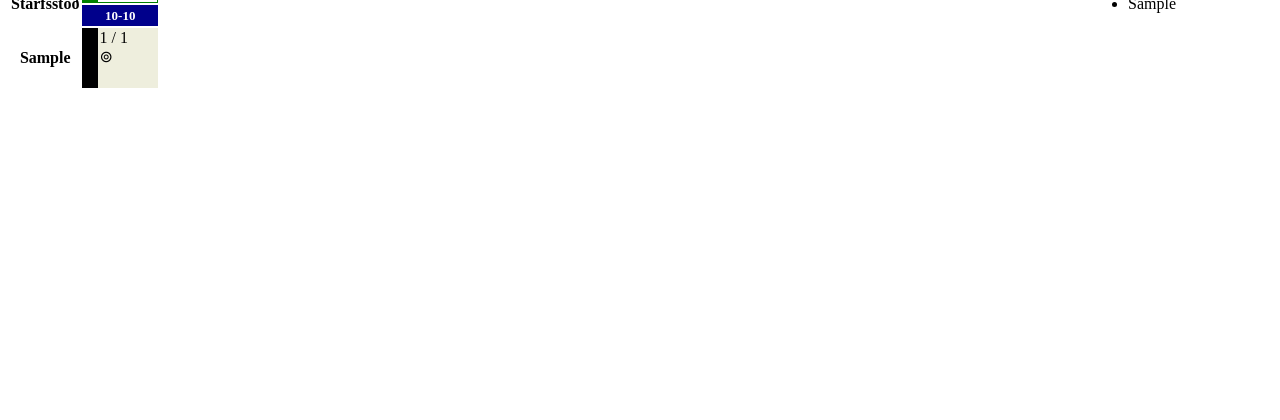
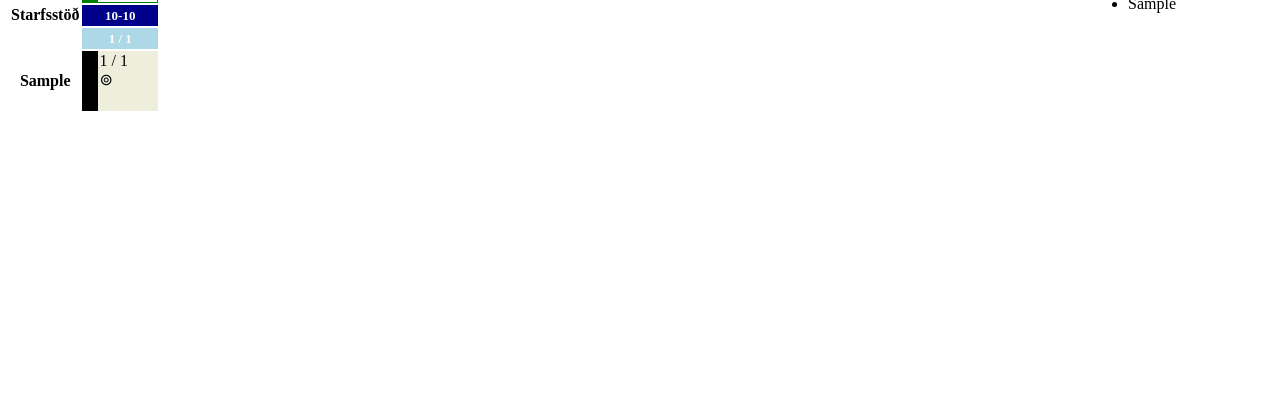
Before and after one commit to ZmjbS/eldar, a Django app: page /vaktir in a window 1280 px wide. Shown: the part 335-755 px from the top of the page. Run offline with Django 3.2, Linux system fonts and the light colour scheme; tables that the repository leaves empty hold one stand-in row (values such as "Sample post"); some libraries are stand-ins or nearby versions.

Commit message:
Viðbót til að bæta við heildarfjölda skráninga og lágmarka á tímabil.

```diff
--- a/templates/vaktir/grunnur-vaktatafla.html
+++ b/templates/vaktir/grunnur-vaktatafla.html
@@ -6,6 +6,7 @@
 	tbody tr td { vertical-align: top; }
 	th.dagur {  text-align: left; border: thin solid green; border-left-width: 1em; }
 	th.timabil { background-color: darkblue; color: white; padding: .2em; font-size: small; }
+	th.heild_timabils { background-color: lightblue; color: white; padding: .2em; font-size: small; }
 	td { height: 3.6em; width: 3.6em; }
 	.vakt.vakttegund-1 { background-color: #eed; }
 	.vakt.vakttegund-1.active { background-color: #ddc; }
@@ -33,7 +34,7 @@ $( init );
 
 function init() {
 // Þegar við setjum bendil yfir skráningu þá eiga allar eins skráningar að lýsa upp.
-$('.skraning-icon').hover(
+$('.skraning-icon, #felagalisti .felagi').hover(
 	function() {
 		var clsName = this.className.match(/felagi-\w*/)[0];
 		$('.'+clsName).css('background-color', 'yellow');
@@ -88,7 +89,7 @@ var identicon = require('identicon-github');
 <table>
 	<thead>
 	<tr>
-		<th class="starfsstod" rowspan="2">Starfsstöð</th>
+		<th class="starfsstod" rowspan="3">Starfsstöð</th>
 		{% for dagur in dagalisti %}
 		<th class="dagur" colspan="{{ timabilalisti|length }}">{{ dagur | date:"M/d" }}</th>
 		{% endfor %}
@@ -97,6 +98,13 @@ var identicon = require('identicon-github');
 		{% for dagur in dagalisti %}
 			{% for tb in timabilalisti %}
 			<th class="timabil">{{ tb }}</th>
+			{% endfor %}
+		{% endfor %}
+	</tr>
+	<tr>
+		{% for timabil in dagstimabil %}
+			{% for tb in timabil %}
+				<th class="heild_timabils">{{ tb.skraningar }} / {{ tb.lagmark }}</th>
 			{% endfor %}
 		{% endfor %}
 	</tr>
```
